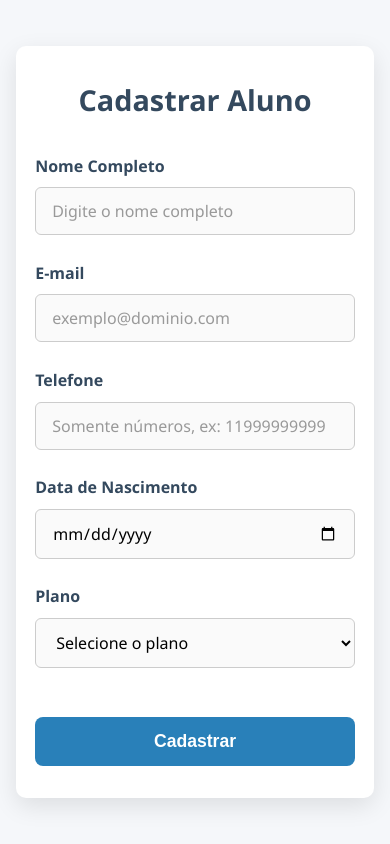
After one commit to GuiiPiloto/academia, a PHP site: page /cadastrar_aluno.php in a window 390 px wide. The commit adds this page. Run offline with PHP 8.4, Linux system fonts and the light colour scheme.

Commit message:
Atualização - ATT NOVAS FUNÇÕES

```diff
--- /dev/null
+++ b/cadastrar_aluno.php
@@ -0,0 +1,50 @@
+<!DOCTYPE html>
+<html lang="pt-BR">
+<head>
+    <meta charset="UTF-8" />
+    <meta name="viewport" content="width=device-width, initial-scale=1" />
+    <title>Cadastrar Aluno</title>
+    <link rel="stylesheet" href="css/style.css">
+</head>
+<body>
+    <main class="container">
+        <section class="form-wrapper">
+            <h1 class="title">Cadastrar Aluno</h1>
+            <form action="processa_cadastro.php" method="POST" novalidate>
+
+                <div class="form-group">
+                    <label for="nome">Nome Completo</label>
+                    <input type="text" id="nome" name="nome" required autocomplete="name" placeholder="Digite o nome completo" />
+                </div>
+
+                <div class="form-group">
+                    <label for="email">E-mail</label>
+                    <input type="email" id="email" name="email" required autocomplete="email" placeholder="exemplo@dominio.com" />
+                </div>
+
+                <div class="form-group">
+                    <label for="telefone">Telefone</label>
+                    <input type="tel" id="telefone" name="telefone" pattern="[0-9]{10,11}" placeholder="Somente números, ex: 11999999999" />
+                </div>
+
+                <div class="form-group">
+                    <label for="nascimento">Data de Nascimento</label>
+                    <input type="date" id="nascimento" name="nascimento" required />
+                </div>
+
+                <div class="form-group">
+                    <label for="plano">Plano</label>
+                    <select id="plano" name="plano" required>
+                        <option value="" disabled selected>Selecione o plano</option>
+                        <option value="basico">Básico</option>
+                        <option value="premium">Premium</option>
+                        <option value="vip">VIP</option>
+                    </select>
+                </div>
+
+                <button type="submit" class="btn-submit">Cadastrar</button>
+            </form>
+        </section>
+    </main>
+</body>
+</html>
--- a/css/style.css
+++ b/css/style.css
@@ -1,3 +1,6 @@
+
+/*STYLE INDEX.PHP */
+
 :root {
     --bg-start: #121212;
     --bg-end: #1e1e2f;
@@ -241,4 +244,129 @@ footer {
         flex-direction: column;
         align-items: center;
     }
+
+    /* Reset básico */
+*,
+*::before,
+*::after {
+  box-sizing: border-box;
+  margin: 0;
+  padding: 0;
 }
+
+body {
+  font-family: 'Segoe UI', Tahoma, Geneva, Verdana, sans-serif;
+  background: #f5f7fa;
+  color: #2c3e50;
+  line-height: 1.5;
+  min-height: 100vh;
+  display: flex;
+  justify-content: center;
+  align-items: center;
+  padding: 1rem;
+}
+
+/* Container centralizado */
+.container {
+  background: #fff;
+  max-width: 480px;
+  width: 100%;
+  border-radius: 10px;
+  box-shadow: 0 8px 24px rgba(0,0,0,0.1);
+  padding: 2.5rem 2rem;
+}
+
+/* Título da página */
+.title {
+  font-weight: 700;
+  font-size: 2.2rem;
+  margin-bottom: 2rem;
+  text-align: center;
+  color: #34495e;
+}
+
+/* Formulário */
+form {
+  display: flex;
+  flex-direction: column;
+}
+
+/* Cada grupo do formulário */
+.form-group {
+  margin-bottom: 1.6rem;
+  display: flex;
+  flex-direction: column;
+}
+
+/* Labels */
+.form-group label {
+  font-weight: 600;
+  font-size: 1rem;
+  margin-bottom: 0.6rem;
+  color: #34495e;
+}
+
+/* Inputs e selects */
+input[type="text"],
+input[type="email"],
+input[type="tel"],
+input[type="date"],
+select {
+  padding: 0.75rem 1rem;
+  font-size: 1rem;
+  border: 1.8px solid #ccc;
+  border-radius: 6px;
+  background-color: #fafafa;
+  transition: border-color 0.3s ease, box-shadow 0.3s ease;
+  font-family: inherit;
+}
+
+/* Placeholder */
+input::placeholder {
+  color: #999;
+}
+
+/* Foco nos inputs */
+input[type="text"]:focus,
+input[type="email"]:focus,
+input[type="tel"]:focus,
+input[type="date"]:focus,
+select:focus {
+  outline: none;
+  border-color: #2980b9;
+  box-shadow: 0 0 8px rgba(41, 128, 185, 0.3);
+  background-color: #fff;
+}
+
+/* Botão enviar */
+.btn-submit {
+  padding: 0.85rem 0;
+  background-color: #2980b9;
+  color: #fff;
+  font-weight: 700;
+  font-size: 1.1rem;
+  border: none;
+  border-radius: 8px;
+  cursor: pointer;
+  transition: background-color 0.3s ease, box-shadow 0.2s ease;
+  user-select: none;
+  margin-top: 1.5rem;
+}
+
+.btn-submit:hover,
+.btn-submit:focus {
+  background-color: #1c5980;
+  box-shadow: 0 4px 12px rgba(41, 128, 185, 0.4);
+}
+
+/* Responsividade */
+@media (max-width: 540px) {
+  .container {
+    padding: 2rem 1.2rem;
+  }
+
+  .title {
+    font-size: 1.8rem;
+  }
+}
+}
```
Also changed, not shown: config.php (added, +14 -0 lines), excluir_aluno.php (added, +20 -0 lines), listar_alunos.php (added, +53 -0 lines).
